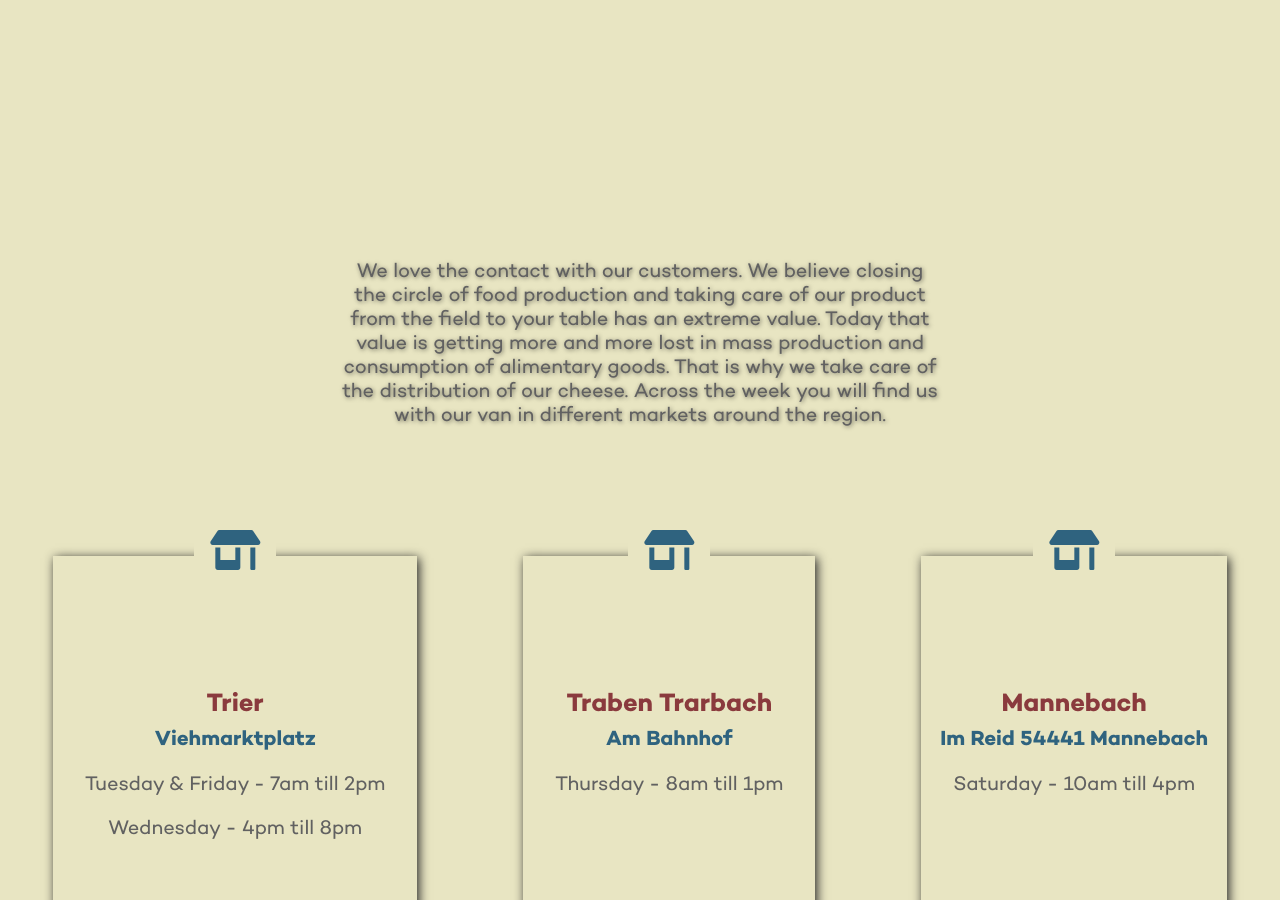
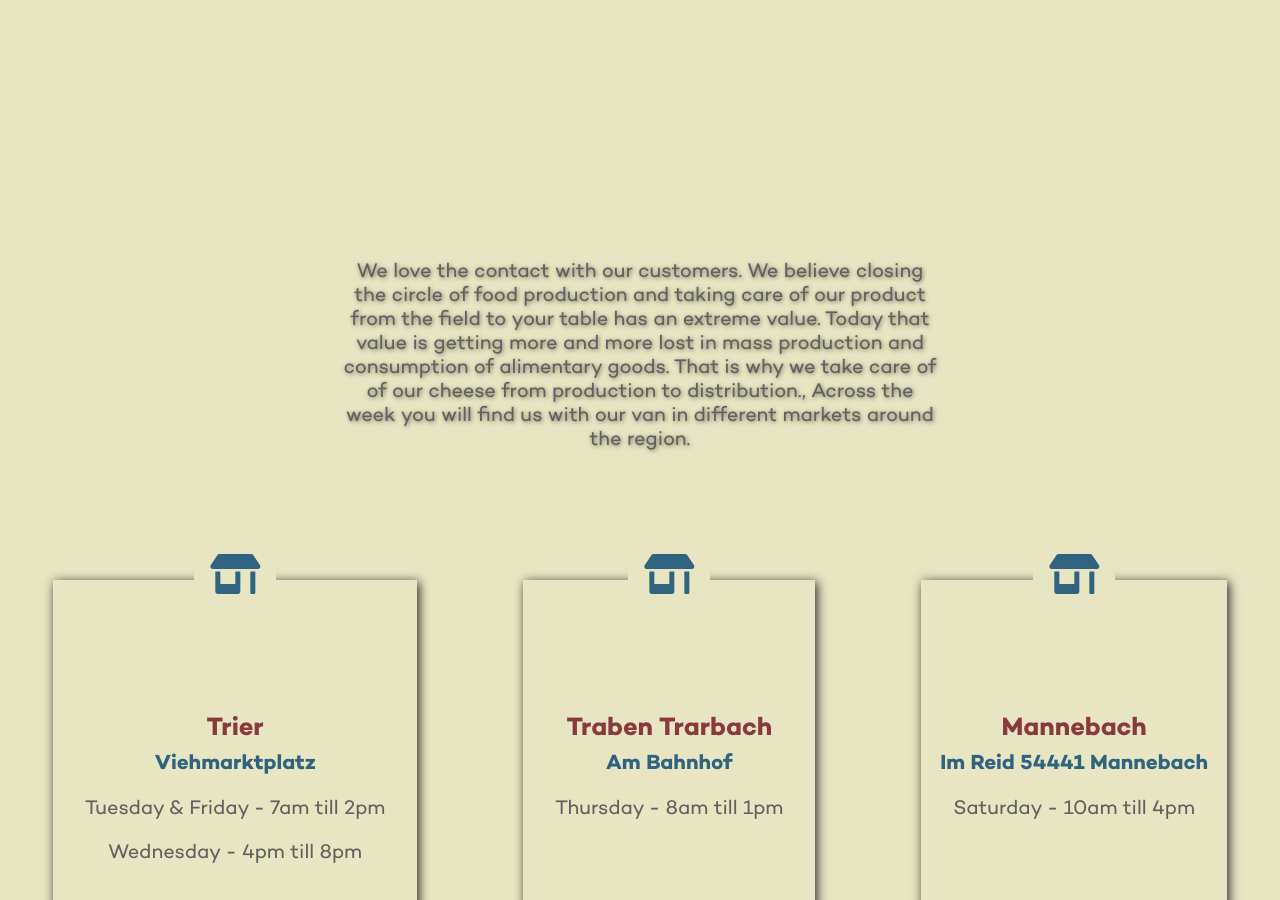
Before and after one commit to matteocarpi/mannebacherk-se, a Jekyll site: the page built from pages/market.md, in a window 1280 px wide and 900 px high, scrolled down 704 px. Built offline with Jekyll 4.4.1, drawn with Linux system fonts in a browser that asks for light colours; nearby versions of some CDN libraries; some of the changed text lies outside the part shown.

Commit message:
Update from Forestry.io Matteo Carpi updated pages/market.md

```diff
--- a/pages/market.md
+++ b/pages/market.md
@@ -1,24 +1,32 @@
 ---
 layout: market
 title: Market
-permalink: /market
-image: /assets/img/market-van-mannebacherkaese.jpg
-intro: We love the contact with our customers. We believe closing the circle of food production and taking care of our product from the field to your table has an extreme value. Today that value is getting more and more lost in mass production and consumption of alimentary goods. That is why we take care of the distribution of our cheese. Across the week you will find us with our van in different markets around the region.
+permalink: "/market"
+image: "/assets/img/market-van-mannebacherkaese.jpg"
+intro: We love the contact with our customers. We believe closing the circle of food
+  production and taking care of our product from the field to your table has an extreme
+  value. Today that value is getting more and more lost in mass production and consumption
+  of alimentary goods. That is why we take care of of our cheese from production to
+  distribution., Across the week you will find us with our van in different markets
+  around the region.
 markets:
-  - name: Trier
-    address: Viehmarktplatz
-    times:
-      - Tuesday & Friday - 7am till 2pm
-      - Wednesday - 4pm till 8pm
-  - name: Traben Trarbach
-    address: Am Bahnhof
-    times:
-      - Thursday - 8am till 1pm
-  - name: Mannebach
-    address: |-
-      Im Reid
-      54441 Mannebach
-    times:
-      - Saturday - 10am till 4pm
-come-visit: We are everyday in Mannebach between the stable and the cheese laboratory. If you have pleaseure to come and visit us you can buu our products on location. Just drop as a line or give us a ring before you come :)
+- name: Trier
+  address: Viehmarktplatz
+  times:
+  - Tuesday & Friday - 7am till 2pm
+  - Wednesday - 4pm till 8pm
+- name: Traben Trarbach
+  address: Am Bahnhof
+  times:
+  - Thursday - 8am till 1pm
+- name: Mannebach
+  address: |-
+    Im Reid
+    54441 Mannebach
+  times:
+  - Saturday - 10am till 4pm
+come-visit: We are everyday in Mannebach between the stable and the cheese laboratory.
+  If you have pleaseure to come and visit us you can buy our products on location.
+  Just drop as a line or give us a ring before you come :)
+
 ---
```
